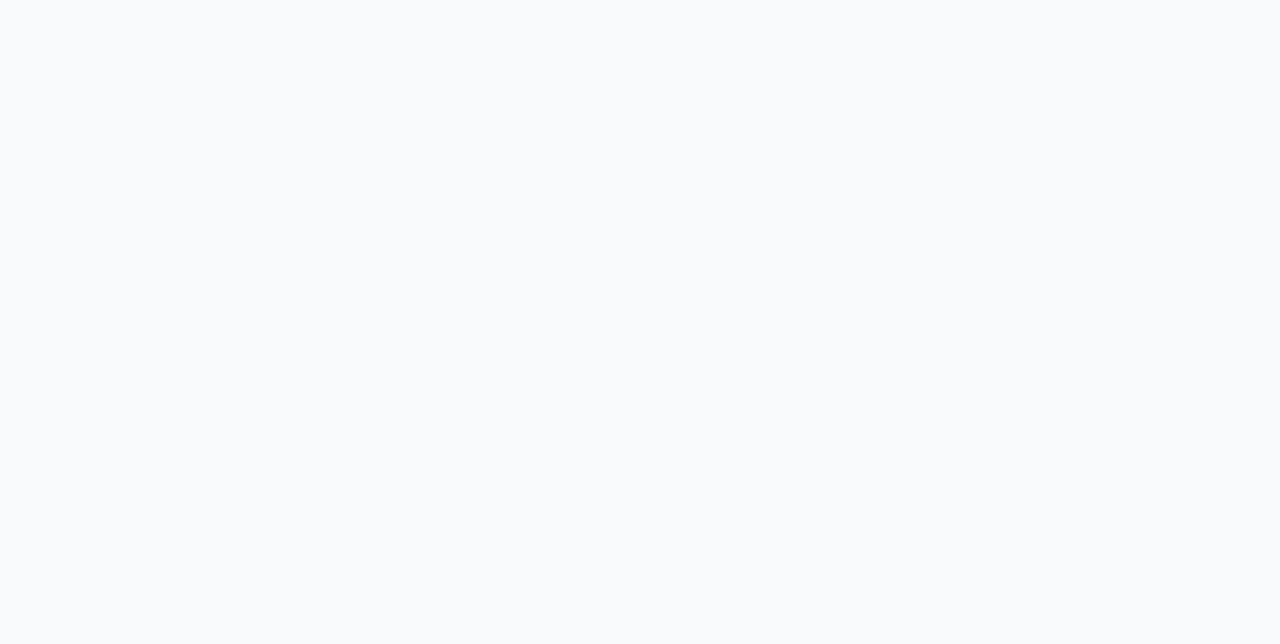
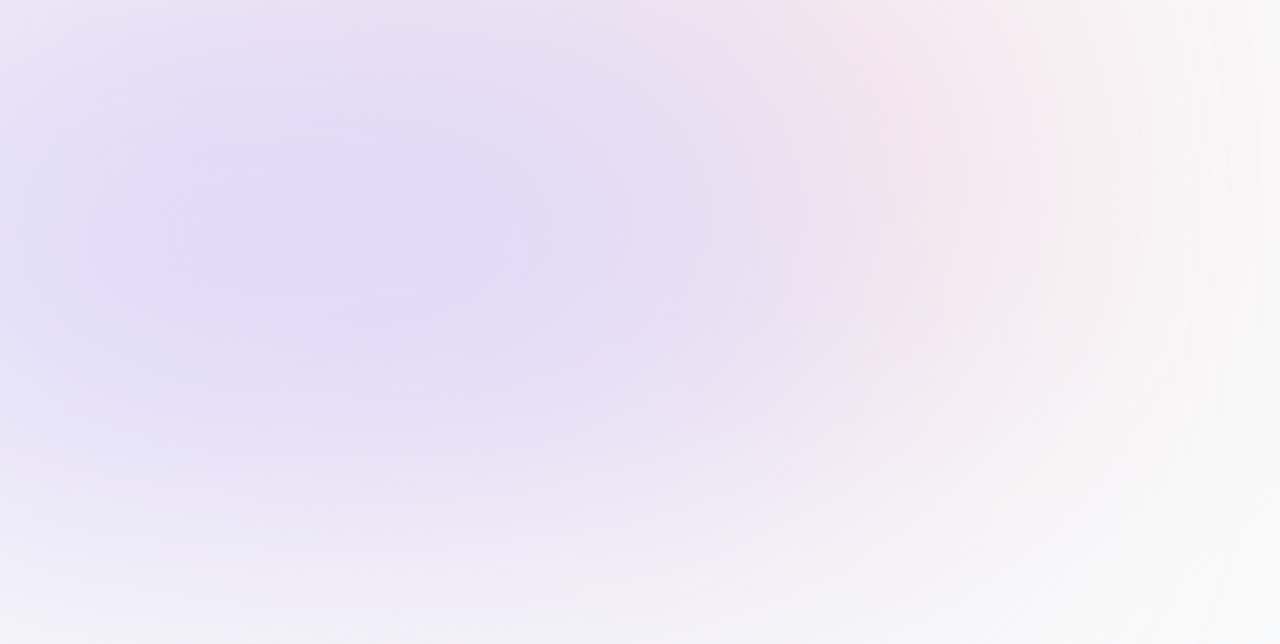
Before and after one commit to adrians90/Adrian-Sandu, a Next.js app: page / in a window 1280 px wide. Shown: the top 644 px of the page. Built offline with nearby package versions, Linux system fonts and the light colour scheme.

Commit message:
Style the body background

```diff
--- a/app/layout.tsx
+++ b/app/layout.tsx
@@ -15,7 +15,11 @@
 }) {
   return (
     <html lang="en">
-      <body className={`${inter.className} bg-gray-50`}>{children}</body>
+      <body className={`${inter.className} bg-gray-50 text-gray-950 relative`}>
+        <div className="bg-[#fbe2e3] absolute top-[-6rem] -z-10 right-[11rem] h-[31.25rem] w-[31.25rem] rounded-full blur-[10rem] sm:w-[68.75rem]"></div>
+        <div className="bg-[#dbd7fb] absolute top-[-1rem] -z-10 left-[-35rem] h-[31.25rem] w-[50rem] rounded-full blur-[10rem] sm:w-[68.75rem] md:left-[-33rem] lg:left-[-28rem] xl:left-[-15rem] 2xl:left-[-5rem]"></div>
+        {children}
+      </body>
     </html>
   );
 }
```
